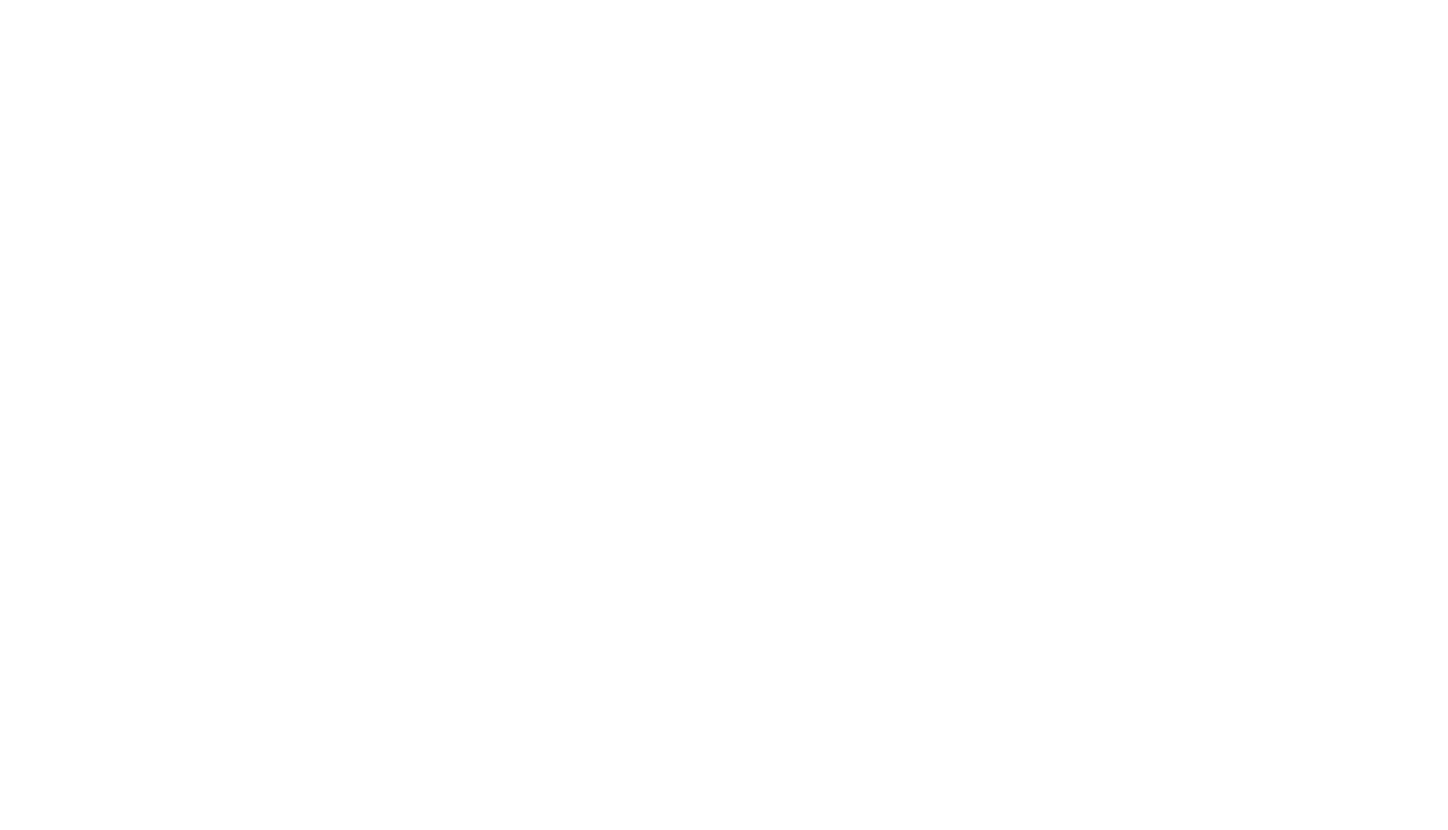
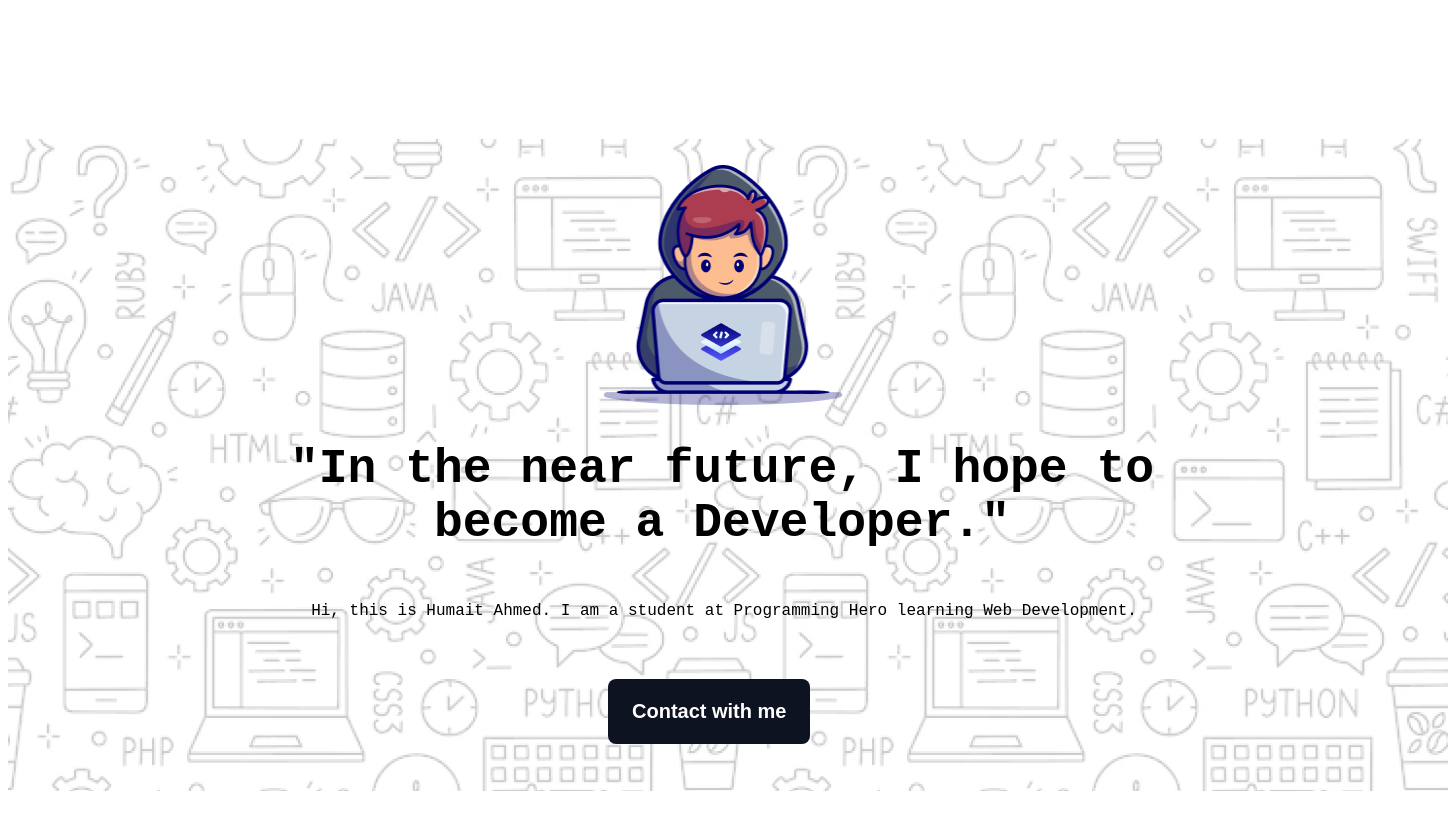
Before and after one commit to HumaitAhmed/Assignment-01, a plain HTML site: page index.html in a window 1280 px wide. Shown: the whole page, 1448 px wide, since content can reach past the window. Before the commit the page ends 800 px from the top, so only its background shows below. Drawn offline with Linux system fonts and the light colour scheme; a web font is replaced by a local one.

Commit message:
added the banner

```diff
--- a/index.html
+++ b/index.html
@@ -4,10 +4,28 @@
     <meta charset="UTF-8">
     <meta name="viewport" content="width=device-width, initial-scale=1.0">
     <title>Assignment-01</title>
+    <link rel="preconnect" href="https://fonts.googleapis.com">
+<link rel="preconnect" href="https://fonts.gstatic.com" crossorigin>
+<link href="https://fonts.googleapis.com/css2?family=Azeret+Mono:ital,wght@0,100..900;1,100..900&display=swap" rel="stylesheet">
     <link rel="stylesheet" href="styles/assignment-01.css">
 </head>
-<body>
-    <header></header>
+<body class="azeret-mono-normal">
+    <header class="header">
+        <nav class="nav"></nav>
+        <div class="hero-bg">
+            <div class="banner">
+                <img src="assets/Group.png" alt="Group" class="b-img">
+
+                <div class="b-content">
+                    <h4 class="b-h">"In the near future, I hope to become a Developer."</h4>
+                    <p class="b-p">Hi, this is Humait Ahmed. I am a student at Programming Hero learning Web Development.</p>
+                </div>
+            </div>
+            <div class="hero-btn">
+                <button class="btn">Contact with me</button>
+            </div>
+        </div>
+    </header>
     <main></main>
     <footer></footer>
 </body>
--- a/styles/assignment-01.css
+++ b/styles/assignment-01.css
@@ -0,0 +1,83 @@
+/*
+*{
+    color: 0D1321;
+}
+*/
+
+.azeret-mono-normal {
+  font-family: "Azeret Mono", monospace;
+  font-optical-sizing: auto;
+  font-style: normal;
+}
+.header{
+
+}
+.nav{
+    width: 1428px;
+    height: 131px;
+}
+.hero-bg{
+    background-image: url(../assets/Hero-bg.png);
+    background-size: contain;
+    background-repeat: no-repeat;
+    margin-bottom: 75px;
+    min-width: 1440px;
+    min-height: 652px;
+}
+.banner{
+    width: 998px;
+    height: 484px;
+    display: inline-block;
+    margin: 26px 227px 30px 215px;
+}
+.banner img{
+    width: 240px;
+    height: 240px;
+    margin: 0px 380px 32px;
+}
+.b-content{
+    /* margin-bottom: 30px; */
+    /* text-align: center; */
+    margin-top: 0;
+    height: 212px;
+    text-align: center;
+}
+.b-h{
+    font-size: 48px;
+    font-weight: 800;
+    height: 136px;
+    margin-bottom: 24px;
+    margin-top: 0;
+}
+/* .b-h{
+    font-size: 48px;
+    font-weight: 800;
+    height: 136px;
+    margin-bottom: 24px; */
+
+.b-p{
+    font-size: 16px;
+    font-weight: 400;
+    width: 852px;
+    height: 52px;
+    margin: 0 75px;
+}
+.hero-btn{
+    width: 245px;
+    height: 65px;
+    margin: 0 600px 45px;
+}
+.btn{
+    background-color: #0D1321;
+    font-weight: 600;
+    font-size: 20px;
+    color: white;
+    border: none;
+    padding: 21px 24px;
+    border-radius: 8px;
+    /* width: 245px;
+    height: 65px; */
+    /* width: 245px; */
+    /* height: 65px; */
+    /* margin: 40px 600px 47px; */
+}
```
